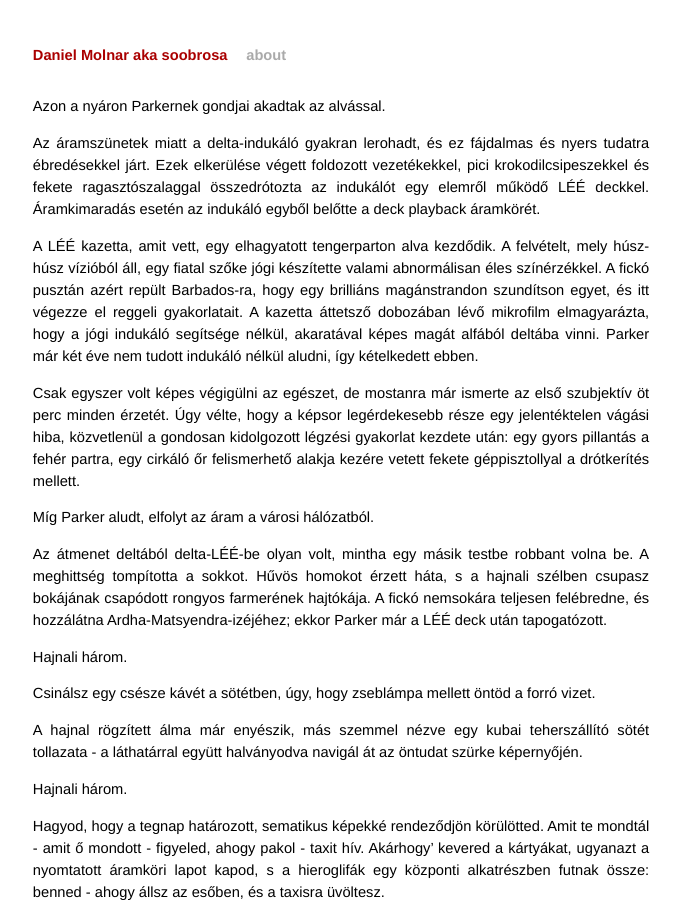
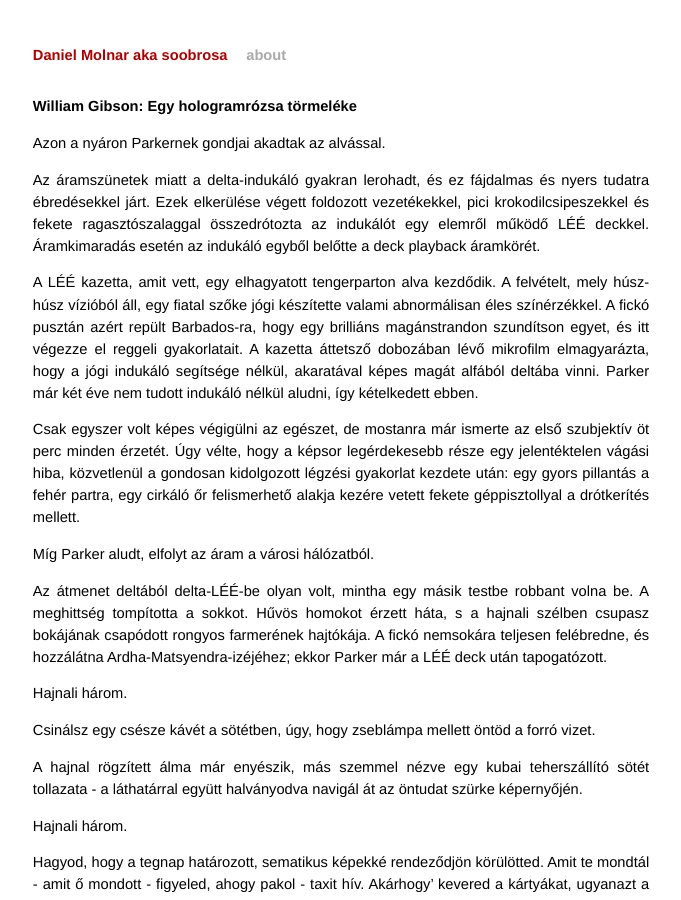
Before and after one commit to mojombo/mojombo.github.io, a Jekyll site: the page built from _posts/1995-1-1-William_Gibson_Egy_hologramrozsa_tormeleke.md, in a window 1280 px wide and 900 px high. Shown: the whole window, without its empty margins (299-980 px from the left). Built offline with Jekyll 4.4.1, drawn with Linux system fonts in a browser that asks for light colours; Markdown is read by kramdown in place of the engine named in the settings.

Commit message:
Update 1995-1-1-William_Gibson_Egy_hologramrozsa_tormeleke.md

```diff
--- a/_posts/1995-1-1-William_Gibson_Egy_hologramrozsa_tormeleke.md
+++ b/_posts/1995-1-1-William_Gibson_Egy_hologramrozsa_tormeleke.md
@@ -1,7 +1,10 @@
 ---
 layout: post
-title: William Gibson Egy hologramrozsa tormeleke
+title: William Gibson Egy hologramrózsa tormeleke
 ---
+
+William Gibson: Egy hologramrózsa törmeléke
+-
 
 Azon a nyáron Parkernek gondjai akadtak az alvással.
 
```
